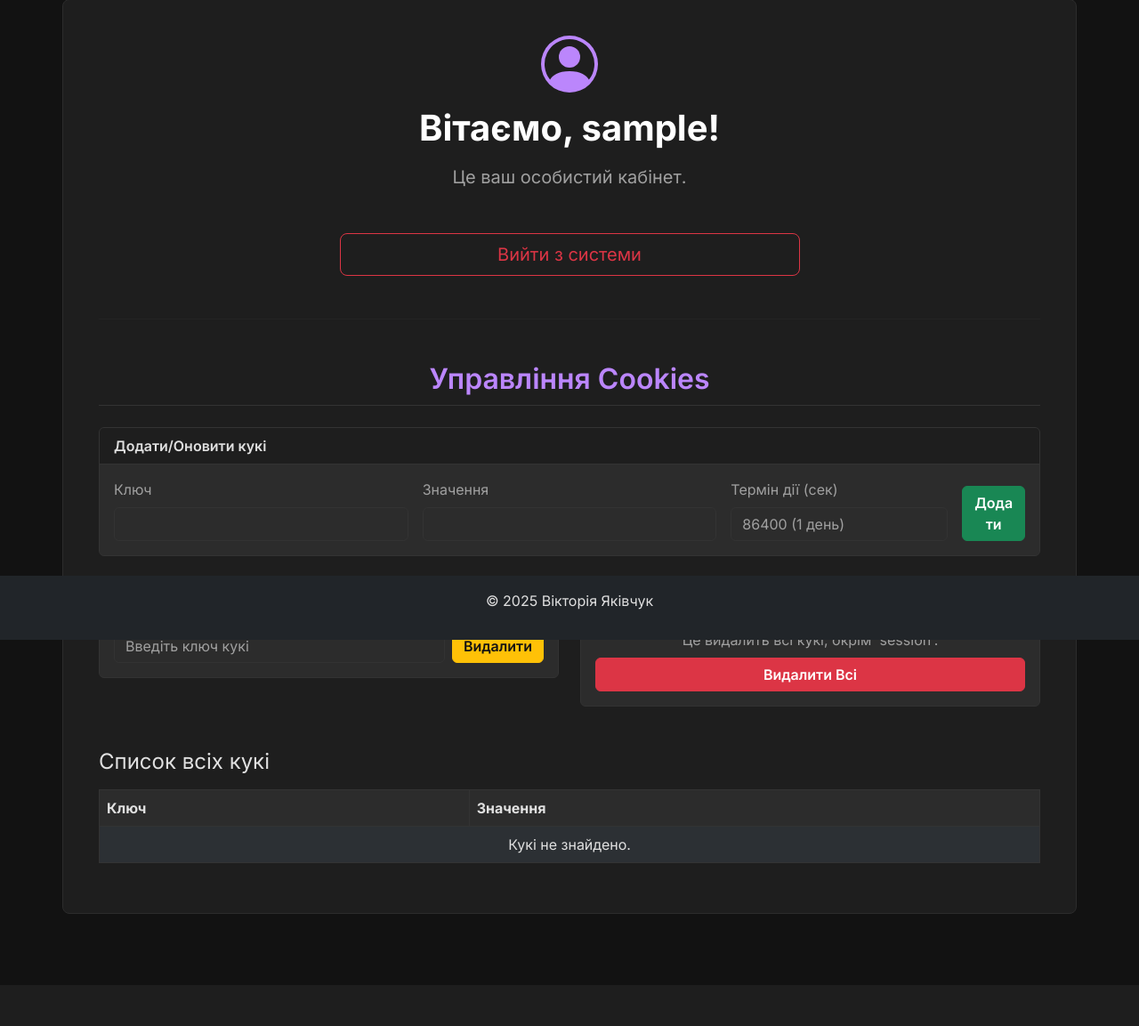
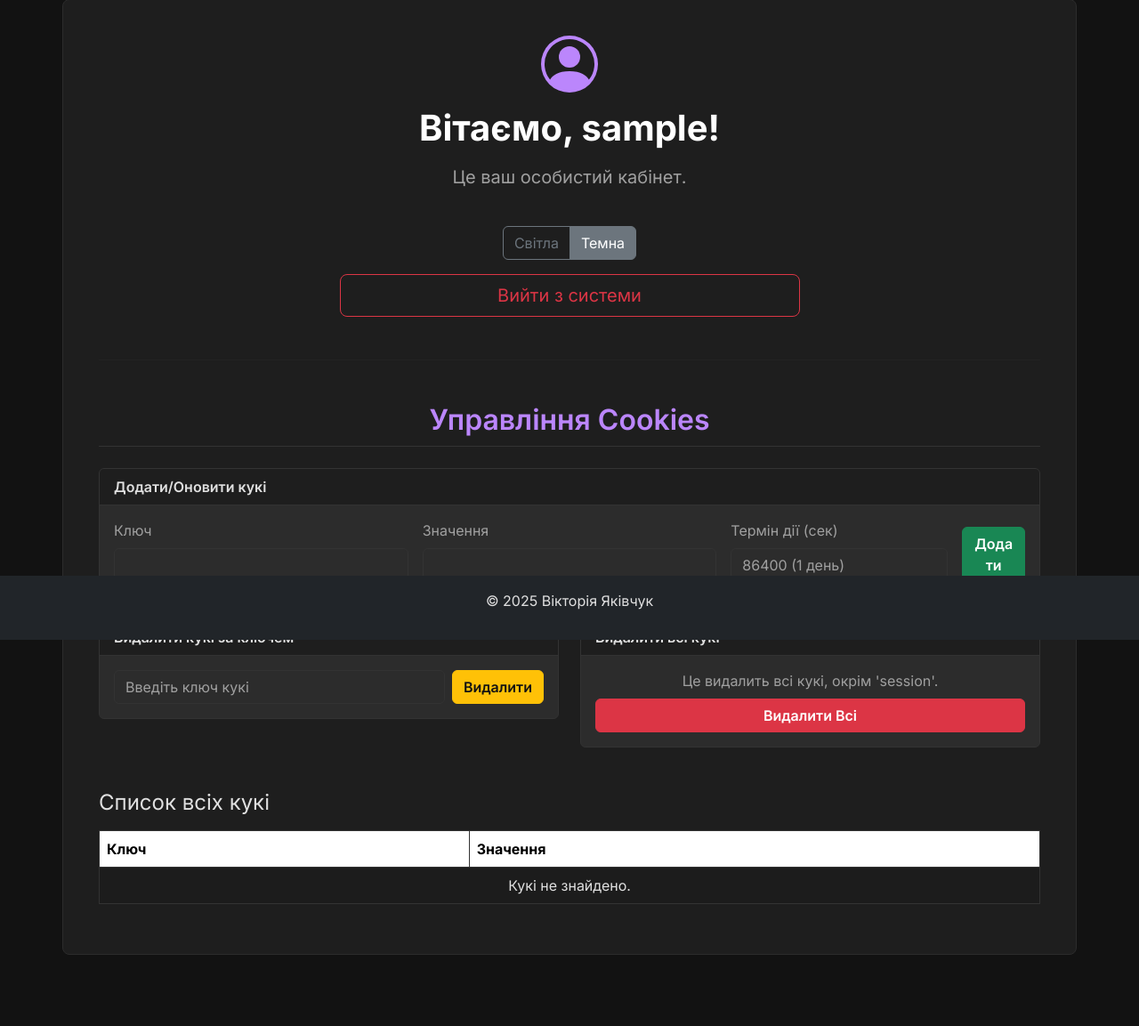
Before and after one commit to viktoriiayakivchuk/flask-app-lab, a Flask app: page /users/profile in a window 1280 px wide. Shown: the part 81-1234 px from the top of the page at 89% size. Before the commit the page ends 1108 px from the top, so only its background shows below. Run offline with Flask 3, Linux system fonts and the light colour scheme; the visitor is signed in with stand-in values (Sample User, id 1).

Commit message:
feat(lab4): Task 3 - Implement theme switcher for profile page

```diff
--- a/app/static/css/styles.css
+++ b/app/static/css/styles.css
@@ -111,73 +111,96 @@
     border-color: #333;
 }
 
-.table-dark {
-    --bs-table-bg: #2c2c2c; /* Темніший фон таблиці */
-    --bs-table-border-color: #333;
-    --bs-table-color: var(--primary-text-color);
-}
-
-.table-striped > tbody > tr:nth-of-type(odd) > * {
-    /* Фон для "зебри" */
-    --bs-table-accent-bg: var(--surface-color);
-    color: var(--primary-text-color);
-}
-
-/* Кастомні картки для форм */
-.card {
+.card-themed {
     background-color: #2c2c2c;
     border: 1px solid #333;
     margin-bottom: 1.5rem;
 }
 
-.card-header {
+.card-header-themed {
     background-color: var(--surface-color);
     border-bottom: 1px solid #333;
     font-weight: 600;
     color: var(--primary-text-color);
 }
 
-/* Стилі для нових кнопок */
-.btn-success {
-    background-color: #198754;
-    border-color: #198754;
-    color: #ffffff;
-    font-weight: 600;
+.table-themed {
+    border-color: #333;
+    color: var(--primary-text-color);
 }
-.btn-success:hover {
-    background-color: #157347;
-    border-color: #146c43;
+.table-themed thead {
+    background-color: #2c2c2c; /* Фон заголовка таблиці */
+}
+.table-themed tbody > tr:nth-of-type(odd) > * {
+    background-color: var(--surface-color); /* "Зебра" */
+    color: var(--primary-text-color);
 }
 
-.btn-warning {
-    background-color: #ffc107;
-    border-color: #ffc107;
-    color: #121212; /* Темний текст на світлій кнопці */
-    font-weight: 600;
+.text-muted-themed {
+    color: var(--secondary-text-color);
 }
-.btn-warning:hover {
-    background-color: #ffca2c;
-    border-color: #ffc720;
-    color: #121212;
+.hr-themed {
+    border-color: #333;
 }
 
-.btn-danger {
-    background-color: #dc3545;
-    border-color: #dc3545;
-    color: #ffffff;
-    font-weight: 600;
+/* Кнопки */
+.btn-success { background-color: #198754; border-color: #198754; color: #ffffff; font-weight: 600; }
+.btn-success:hover { background-color: #157347; border-color: #146c43; }
+.btn-warning { background-color: #ffc107; border-color: #ffc107; color: #121212; font-weight: 600; }
+.btn-warning:hover { background-color: #ffca2c; border-color: #ffc720; color: #121212; }
+.btn-danger { background-color: #dc3545; border-color: #dc3545; color: #ffffff; font-weight: 600; }
+.btn-danger:hover { background-color: #bb2d3b; border-color: #b02a37; }
+.btn-outline-danger { color: #dc3545; border-color: #dc3545; }
+.btn-outline-danger:hover { color: #ffffff; background-color: #dc3545; border-color: #dc3545; }
+
+/* --- (Весь ваш існуючий темний код 'styles.css' тут) --- */
+/* ... */
+
+/* === НОВІ СТИЛІ ДЛЯ ЗАВДАННЯ 3 (Світла тема для .profile-page-wrapper) === */
+
+
+.profile-page-wrapper.light-mode h1 {
+    color: #000000;
 }
-.btn-danger:hover {
-    background-color: #bb2d3b;
-    border-color: #b02a37;
+.profile-page-wrapper.light-mode h2,
+.profile-page-wrapper.light-mode h4 {
+    color: #6200EE; /* Фіолетовий акцент */
+    border-bottom: 1px solid #E0E0E0;
+}
+.profile-page-wrapper.light-mode .text-muted-themed {
+    color: #555555;
+}
+.profile-page-wrapper.light-mode .hr-themed {
+    border-color: #E0E0E0;
 }
 
-.btn-outline-danger {
-    color: #dc3545;
-    border-color: #dc3545;
+/* Картки */
+.profile-page-wrapper.light-mode .card-themed {
+    background-color: #FFFFFF;
+    border: 1px solid #E0E0E0;
 }
-.btn-outline-danger:hover {
-    color: #ffffff;
-    background-color: #dc3545;
-    border-color: #dc3545;
+.profile-page-wrapper.light-mode .card-header-themed {
+    background-color: #F8F9FA;
+    border-bottom: 1px solid #E0E0E0;
+    color: #212529;
 }
+
+/* Таблиця */
+.profile-page-wrapper.light-mode .table-themed {
+    border-color: #E0E0E0;
+    color: #212529;
+}
+.profile-page-wrapper.light-mode .table-themed thead {
+    background-color: #F8F9FA;
+}
+.profile-page-wrapper.light-mode .table-themed tbody > tr:nth-of-type(odd) > * {
+    background-color: #F8F9FA;
+    color: #212529;
+}
+
+/* Стиль для активної кнопки теми */
+.profile-page-wrapper.light-mode .btn-outline-secondary.active {
+    background-color: #6c757d;
+    color: white;
+}
+/* (Bootstrap сам обробляє 'active' для темної теми) */
--- a/app/templates/base.html
+++ b/app/templates/base.html
@@ -26,7 +26,7 @@
                     <li class="nav-item">
                         <a class="nav-link" href="{{ url_for('posts.get_posts') }}">Пости</a>
                     </li>
-                                            <li class="nav-item">
+                    <li class="nav-item">
                             <a class="nav-link" href="{{ url_for('users_bp.admin') }}">Адмін</a>
                     </li>
                 </ul>
--- a/app/users/templates/users/profile.html
+++ b/app/users/templates/users/profile.html
@@ -3,18 +3,38 @@
 {% block title %}Profile Page{% endblock %}
 
 {% block content %}
+<!-- 1. Головний 'div' з класом теми, який ми отримуємо з 'views.py' -->
+<div class="profile-page-wrapper {{ profile_theme }}-mode">
 
+    <!-- Секція привітання (Завдання 1) -->
     <div class="row justify-content-center">
         <div class="col-md-8 col-lg-6 text-center">
+
             <div class="mb-3">
                 <svg xmlns="http://www.w3.org/2000/svg" width="64" height="64" fill="currentColor" class="bi bi-person-circle" viewBox="0 0 16 16" style="color: var(--accent-color);">
                     <path d="M11 6a3 3 0 1 1-6 0 3 3 0 0 1 6 0z"/>
                     <path fill-rule="evenodd" d="M0 8a8 8 0 1 1 16 0A8 8 0 0 1 0 8zm8-7a7 7 0 0 0-5.468 11.37C3.242 11.226 4.805 10 8 10s4.757 1.225 5.468 2.37A7 7 0 0 0 8 1z"/>
                 </svg>
             </div>
+
             <h1 class="mb-3">Вітаємо, {{ username }}!</h1>
-        <p class="fs-5" style="color: var(--secondary-text-color);">Це ваш особистий кабінет.</p>
-        <div class="d-grid gap-2 mt-5">
+
+            <!-- Використовуємо 'text-muted-themed' для CSS -->
+            <p class="fs-5 text-muted-themed">Це ваш особистий кабінет.</p>
+
+            <!-- 2. Перемикач теми (Завдання 3) -->
+            <div class="btn-group mt-4">
+                <a href="{{ url_for('users_bp.set_profile_theme', theme='light') }}"
+                   class="btn btn-outline-secondary {% if profile_theme == 'light' %}active{% endif %}">
+                    Світла
+                </a>
+                <a href="{{ url_for('users_bp.set_profile_theme', theme='dark') }}"
+                   class="btn btn-outline-secondary {% if profile_theme == 'dark' %}active{% endif %}">
+                    Темна
+                </a>
+            </div>
+
+            <div class="d-grid gap-2 mt-3">
                 <a href="{{ url_for('users_bp.logout') }}" class="btn btn-outline-danger btn-lg">
                     Вийти з системи
                 </a>
@@ -22,12 +42,15 @@
         </div>
     </div>
 
-<hr class="my-5" style="border-color: #333;">
+    <!-- Роздільник (з 'hr-themed' для CSS) -->
+    <hr class="my-5 hr-themed">
 
+    <!-- Секція Cookies (Завдання 2) -->
     <h2 class="text-center mb-4">Управління Cookies</h2>
 
-<div class="card">
-    <div class="card-header">Додати/Оновити кукі</div>
+    <!-- Форма "Додати кукі" (з 'card-themed') -->
+    <div class="card card-themed">
+        <div class="card-header card-header-themed">Додати/Оновити кукі</div>
         <div class="card-body">
             <form action="{{ url_for('users_bp.add_cookie') }}" method="POST" class="row g-3 align-items-end">
                 <div class="col-md-4">
@@ -49,10 +72,11 @@
         </div>
     </div>
 
+    <!-- Форми "Видалити кукі" -->
     <div class="row">
         <div class="col-md-6">
-        <div class="card">
-            <div class="card-header">Видалити кукі за ключем</div>
+            <div class="card card-themed">
+                <div class="card-header card-header-themed">Видалити кукі за ключем</div>
                 <div class="card-body">
                     <form action="{{ url_for('users_bp.delete_cookie') }}" method="POST" class="d-flex gap-2">
                         <input type="text" class="form-control" name="cookie_key_delete" placeholder="Введіть ключ кукі" required>
@@ -61,12 +85,11 @@
                 </div>
             </div>
         </div>
-
         <div class="col-md-6">
-        <div class="card">
-            <div class="card-header">Видалити всі кукі</div>
+            <div class="card card-themed">
+                <div class="card-header card-header-themed">Видалити всі кукі</div>
                 <div class="card-body text-center">
-                <p class="mb-2" style="color: var(--secondary-text-color);">Це видалить всі кукі, окрім 'session'.</p>
+                    <p class="mb-2 text-muted-themed">Це видалить всі кукі, окрім 'session'.</p>
                     <form action="{{ url_for('users_bp.delete_all_cookies') }}" method="POST" class="d-grid">
                         <button type="submit" class="btn btn-danger">Видалити Всі</button>
                     </form>
@@ -77,8 +100,8 @@
 
     <h4 class="mt-4 mb-3">Список всіх кукі</h4>
     <div class="table-responsive">
-    <table class="table table-dark table-striped table-bordered">
-        <thead class="table-dark">
+        <table class="table table-striped table-bordered table-themed">
+            <thead>
                 <tr>
                     <th scope="col">Ключ</th>
                     <th scope="col">Значення</th>
@@ -101,4 +124,5 @@
         </table>
     </div>
 
+</div>
 {% endblock %}
--- a/app/users/views.py
+++ b/app/users/views.py
@@ -43,10 +43,16 @@
         return redirect(url_for('users_bp.login'))
 
     username = session['username']
+    cookies = request.cookies
 
-    # Отримуємо всі кукі для відображення у таблиці
-    cookies = request.cookies
-    return render_template('users/profile.html', username=username, cookies=cookies)
+    # === ОНОВЛЕНО ДЛЯ ЗАВДАННЯ 3 ===
+    # Читаємо 'profile_theme' кукі, за замовчуванням 'dark'
+    profile_theme = request.cookies.get('profile_theme', 'dark')
+
+    return render_template('users/profile.html',
+                           username=username,
+                           cookies=cookies,
+                           profile_theme=profile_theme) # Передаємо тему в шаблон
 
 @users_bp.route('/logout')
 def logout():
@@ -54,7 +60,7 @@
     flash('Ви вийшли з системи.', 'success')
     return redirect(url_for('users_bp.login'))
 
-# === НОВІ МАРШРУТИ ДЛЯ ЗАВДАННЯ 2 (Cookies) ===
+# === МАРШРУТИ ДЛЯ ЗАВДАННЯ 2 (Cookies) ===
 
 @users_bp.route('/add-cookie', methods=['POST'])
 def add_cookie():
@@ -69,7 +75,6 @@
         flash('Ключ та значення кукі не можуть бути порожніми.', 'error')
         return redirect(url_for('users_bp.profile'))
 
-    # Встановлюємо термін дії (якщо вказано), 1 день за замовчуванням
     max_age_sec = 86400 # 1 день
     if max_age_str:
         try:
@@ -111,10 +116,20 @@
 
     deleted_count = 0
     for key in request.cookies:
-        # Не видаляємо 'session' кукі, бо це розлогінить нас
         if key != 'session':
             response.delete_cookie(key)
             deleted_count += 1
 
     flash(f'Успішно видалено {deleted_count} кукі (окрім сесії).', 'success')
     return response
+
+# === НОВИЙ МАРШРУТ ДЛЯ ЗАВДАННЯ 3 (Тема для Profile) ===
+@users_bp.route('/set-profile-theme/<theme>')
+def set_profile_theme(theme):
+    if theme not in ['light', 'dark']:
+        theme = 'dark'
+
+    response = make_response(redirect(url_for('users_bp.profile')))
+
+    response.set_cookie('profile_theme', theme, max_age=30*24*60*60)
+    return response
--- a/app/views.py
+++ b/app/views.py
@@ -1,4 +1,4 @@
-from flask import render_template, request
+from flask import render_template, request, make_response, redirect, url_for
 from app import app
 
 @app.route('/')
```
Lines whose indentation alone changed are shown as unchanged.
